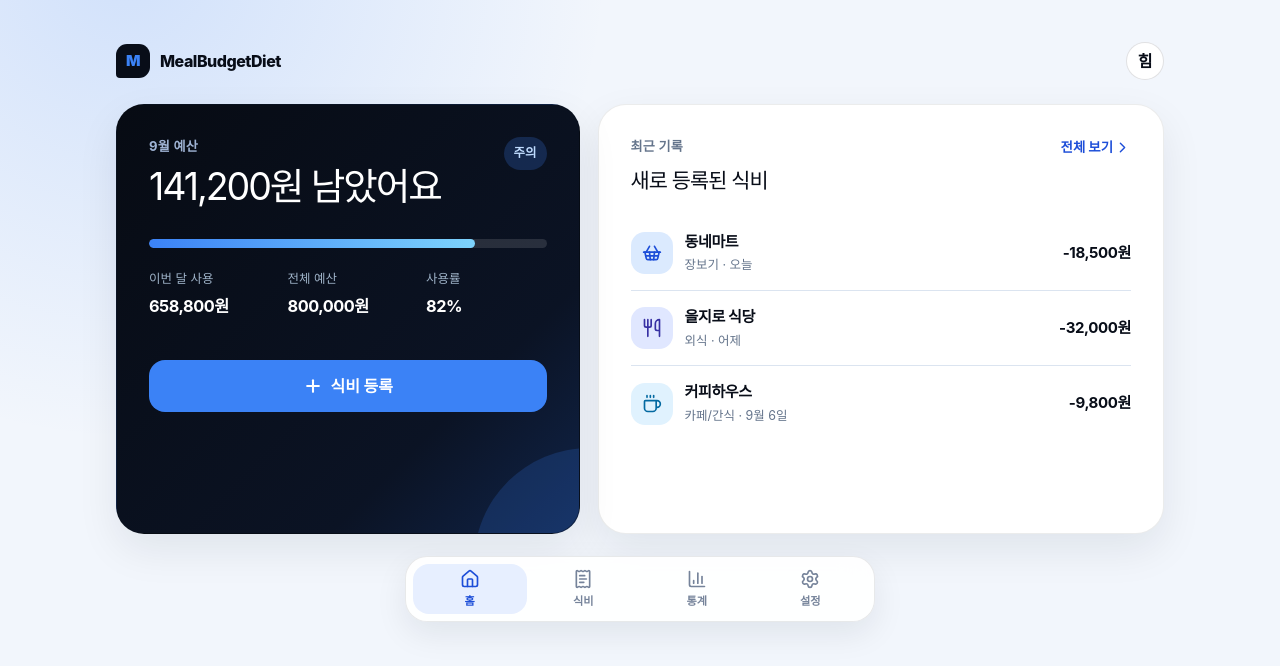
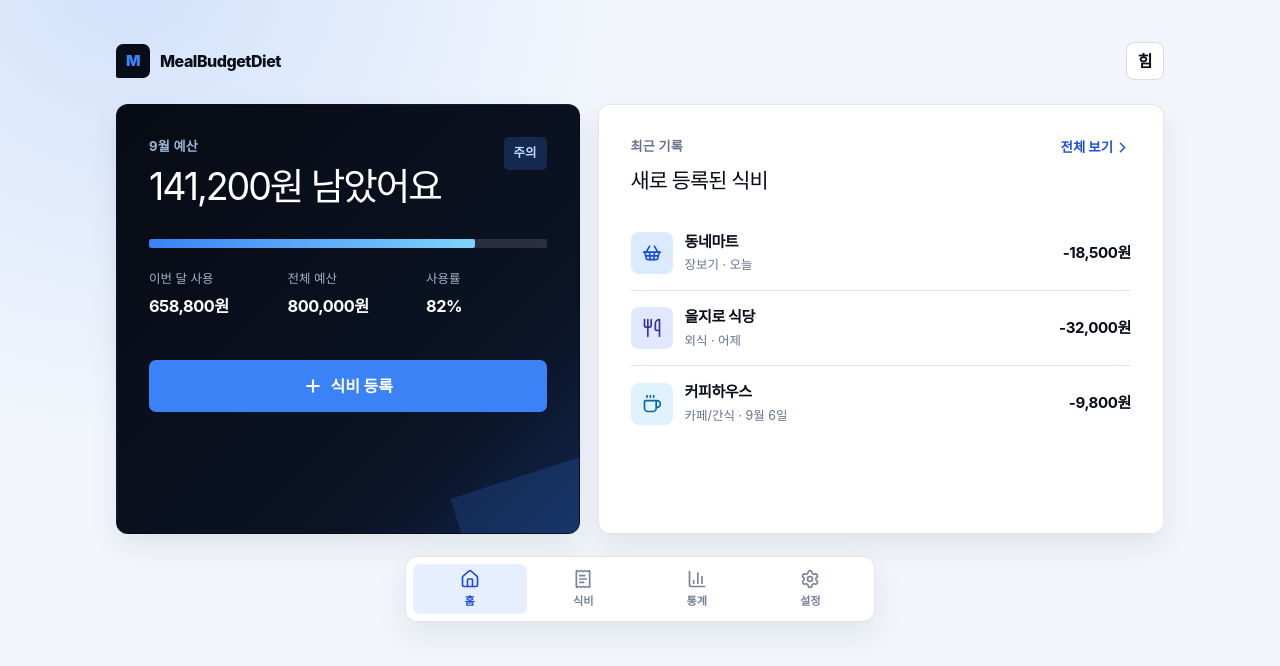
Before and after one commit to powerfulHimchan/MealBudgetDiet, a Next.js app in the folder frontend/: page / in a window 1280 px wide. Shown: the top 666 px of the page. Built offline with nearby package versions, Linux system fonts and the light colour scheme.

Commit message:
style: sharpen interface geometry

```diff
--- a/frontend/public/sw.js
+++ b/frontend/public/sw.js
@@ -1,4 +1,4 @@
-const CACHE_NAME = "meal-budget-diet-shell-v2";
+const CACHE_NAME = "meal-budget-diet-shell-v3";
 const OFFLINE_URL = "/offline";
 
 self.addEventListener("install", (event) => {
--- a/frontend/src/app/globals.css
+++ b/frontend/src/app/globals.css
@@ -26,27 +26,27 @@ a { color: inherit; text-decoration: none; }
 .app-shell { width: min(100%, 1120px); min-height: 100vh; margin: 0 auto; padding: 0 20px 104px; }
 .topbar { display: flex; min-height: 78px; align-items: center; justify-content: space-between; }
 .brand { display: inline-flex; align-items: center; gap: 10px; font-size: 1rem; font-weight: 800; letter-spacing: -.03em; }
-.brand-mark { display: grid; width: 34px; height: 34px; place-items: center; border-radius: 11px 11px 11px 4px; background: var(--ink); color: var(--brand); font-size: .95rem; font-weight: 900; }
-.avatar { width: 38px; height: 38px; border: 1px solid rgb(8 13 24 / 12%); border-radius: 50%; background: var(--surface); color: var(--ink); cursor: pointer; font-weight: 800; }
+.brand-mark { display: grid; width: 34px; height: 34px; place-items: center; border-radius: 7px 7px 7px 2px; background: var(--ink); color: var(--brand); font-size: .95rem; font-weight: 900; }
+.avatar { width: 38px; height: 38px; border: 1px solid rgb(8 13 24 / 14%); border-radius: 8px; background: var(--surface); color: var(--ink); cursor: pointer; font-weight: 800; }
 .dashboard-grid { display: grid; gap: 18px; }
-.budget-card, .recent-card { border: 1px solid rgb(8 13 24 / 8%); border-radius: 28px; background: var(--surface); box-shadow: 0 16px 42px rgb(15 23 42 / 8%); }
+.budget-card, .recent-card { border: 1px solid rgb(8 13 24 / 10%); border-radius: 12px; background: var(--surface); box-shadow: 0 12px 28px rgb(15 23 42 / 8%); }
 .budget-card { position: relative; overflow: hidden; padding: 28px 24px 24px; background: linear-gradient(135deg, #070b13 0%, #0b1324 72%, #102449 100%); color: white; }
-.budget-card::after { position: absolute; width: 230px; height: 230px; right: -125px; bottom: -145px; border-radius: 50%; background: var(--brand); content: ""; opacity: .18; }
+.budget-card::after { position: absolute; width: 190px; height: 190px; right: -86px; bottom: -122px; background: var(--brand); content: ""; opacity: .18; transform: rotate(-18deg); }
 .budget-card__topline, .section-heading { display: flex; align-items: flex-start; justify-content: space-between; gap: 16px; }
 .eyebrow { margin: 0 0 8px; color: var(--muted); font-size: .82rem; font-weight: 750; letter-spacing: .02em; }
 .budget-card .eyebrow { color: #9fb3d4; }
 h1, h2, p { text-wrap: pretty; }
 h1 { margin: 0; font-size: clamp(1.65rem, 6.7vw, 2.35rem); line-height: 1.18; letter-spacing: -.055em; }
 h2 { margin: 0; font-size: 1.3rem; letter-spacing: -.045em; }
-.status-chip { flex: none; padding: 7px 10px; border-radius: 999px; background: rgb(59 130 246 / 22%); color: #bfdbfe; font-size: .78rem; font-weight: 800; }
-.progress-track { height: 9px; margin: 30px 0 22px; overflow: hidden; border-radius: 999px; background: rgb(255 255 255 / 12%); }
+.status-chip { flex: none; padding: 7px 10px; border-radius: 5px; background: rgb(59 130 246 / 22%); color: #bfdbfe; font-size: .78rem; font-weight: 800; }
+.progress-track { height: 9px; margin: 30px 0 22px; overflow: hidden; border-radius: 2px; background: rgb(255 255 255 / 12%); }
 .progress-track span { display: block; height: 100%; border-radius: inherit; background: linear-gradient(90deg, var(--brand), #7dd3fc); }
 .budget-stats { display: grid; grid-template-columns: repeat(2, minmax(0, 1fr)); gap: 18px; }
 .budget-stats div { display: flex; flex-direction: column; gap: 5px; }
 .budget-stats span { color: #9fb3c8; font-size: .78rem; }
 .budget-stats strong { font-size: 1.02rem; letter-spacing: -.03em; }
 .usage-stat { display: none !important; }
-.primary-action { position: relative; z-index: 1; display: flex; width: 100%; min-height: 52px; align-items: center; justify-content: center; gap: 8px; margin-top: 28px; border: 0; border-radius: 16px; background: var(--brand); color: white; cursor: pointer; font-size: 1rem; font-weight: 850; transition: transform 160ms ease, background 160ms ease; }
+.primary-action { position: relative; z-index: 1; display: flex; width: 100%; min-height: 52px; align-items: center; justify-content: center; gap: 8px; margin-top: 28px; border: 0; border-radius: 7px; background: var(--brand); color: white; cursor: pointer; font-size: 1rem; font-weight: 850; transition: transform 160ms ease, background 160ms ease; }
 .primary-action:hover { background: #2563eb; }
 .primary-action:active { transform: scale(.985); }
 .recent-card { padding: 24px; }
@@ -54,7 +54,7 @@ h2 { margin: 0; font-size: 1.3rem; letter-spacing: -.045em; }
 .expense-list { margin: 20px 0 0; padding: 0; list-style: none; }
 .expense-list li { display: grid; grid-template-columns: auto minmax(0, 1fr) auto; align-items: center; gap: 12px; padding: 15px 0; border-top: 1px solid var(--line); }
 .expense-list li:first-child { border-top: 0; }
-.expense-icon { display: grid; width: 42px; height: 42px; place-items: center; border-radius: 14px; }
+.expense-icon { display: grid; width: 42px; height: 42px; place-items: center; border-radius: 8px; }
 .expense-icon--mint { background: #dbeafe; color: #1d4ed8; }
 .expense-icon--orange { background: #e0e7ff; color: #3730a3; }
 .expense-icon--blue { background: #e0f2fe; color: #0369a1; }
@@ -63,19 +63,19 @@ h2 { margin: 0; font-size: 1.3rem; letter-spacing: -.045em; }
 .expense-copy strong, .expense-amount { font-size: .94rem; letter-spacing: -.025em; }
 .expense-copy span { color: var(--muted); font-size: .78rem; }
 .expense-amount { white-space: nowrap; }
-.bottom-nav { position: fixed; z-index: 10; right: 14px; bottom: max(14px, env(safe-area-inset-bottom)); left: 14px; display: grid; grid-template-columns: repeat(4, 1fr); max-width: 460px; min-height: 66px; margin: auto; padding: 7px; border: 1px solid rgb(8 13 24 / 9%); border-radius: 22px; background: rgb(255 255 255 / 92%); box-shadow: 0 16px 50px rgb(15 23 42 / 18%); backdrop-filter: blur(16px); }
-.bottom-nav a { display: flex; align-items: center; justify-content: center; flex-direction: column; gap: 4px; border-radius: 16px; color: #75839a; font-size: .7rem; font-weight: 700; }
+.bottom-nav { position: fixed; z-index: 10; right: 14px; bottom: max(14px, env(safe-area-inset-bottom)); left: 14px; display: grid; grid-template-columns: repeat(4, 1fr); max-width: 460px; min-height: 66px; margin: auto; padding: 7px; border: 1px solid rgb(8 13 24 / 11%); border-radius: 12px; background: rgb(255 255 255 / 94%); box-shadow: 0 12px 32px rgb(15 23 42 / 16%); backdrop-filter: blur(16px); }
+.bottom-nav a { display: flex; align-items: center; justify-content: center; flex-direction: column; gap: 4px; border-radius: 7px; color: #75839a; font-size: .7rem; font-weight: 700; }
 .bottom-nav a.is-active { background: #e7efff; color: var(--brand-strong); }
 .offline-page { display: flex; min-height: 100vh; align-items: center; justify-content: center; flex-direction: column; padding: 24px; text-align: center; }
-.offline-page__icon { display: grid; width: 64px; height: 64px; place-items: center; border-radius: 20px; background: var(--ink); color: var(--brand); }
+.offline-page__icon { display: grid; width: 64px; height: 64px; place-items: center; border-radius: 10px; background: var(--ink); color: var(--brand); }
 .offline-page h1 { margin-top: 24px; }
 .offline-page p { margin: 10px 0 24px; color: var(--muted); }
-.offline-page a { min-width: 140px; padding: 13px 20px; border-radius: 14px; background: var(--brand); color: white; font-weight: 800; }
+.offline-page a { min-width: 140px; padding: 13px 20px; border-radius: 7px; background: var(--brand); color: white; font-weight: 800; }
 .placeholder-page { display: flex; width: min(100% - 40px, 620px); min-height: 100vh; align-items: flex-start; justify-content: center; flex-direction: column; margin: 0 auto; }
-.placeholder-page__icon { display: grid; width: 58px; height: 58px; place-items: center; margin-bottom: 24px; border-radius: 18px; background: var(--ink); color: var(--brand); }
+.placeholder-page__icon { display: grid; width: 58px; height: 58px; place-items: center; margin-bottom: 24px; border-radius: 10px; background: var(--ink); color: var(--brand); }
 .placeholder-page h1 { margin-bottom: 12px; }
 .placeholder-page > p:not(.eyebrow) { max-width: 450px; margin: 0 0 28px; color: var(--muted); line-height: 1.65; }
-.placeholder-page > a { display: inline-flex; align-items: center; gap: 7px; padding: 13px 17px; border-radius: 14px; background: var(--brand); color: white; font-weight: 800; }
+.placeholder-page > a { display: inline-flex; align-items: center; gap: 7px; padding: 13px 17px; border-radius: 7px; background: var(--brand); color: white; font-weight: 800; }
 
 @media (min-width: 760px) {
   .app-shell { padding: 18px 36px 48px; }
```
Also changed, not shown: frontend/public/icon.svg.
